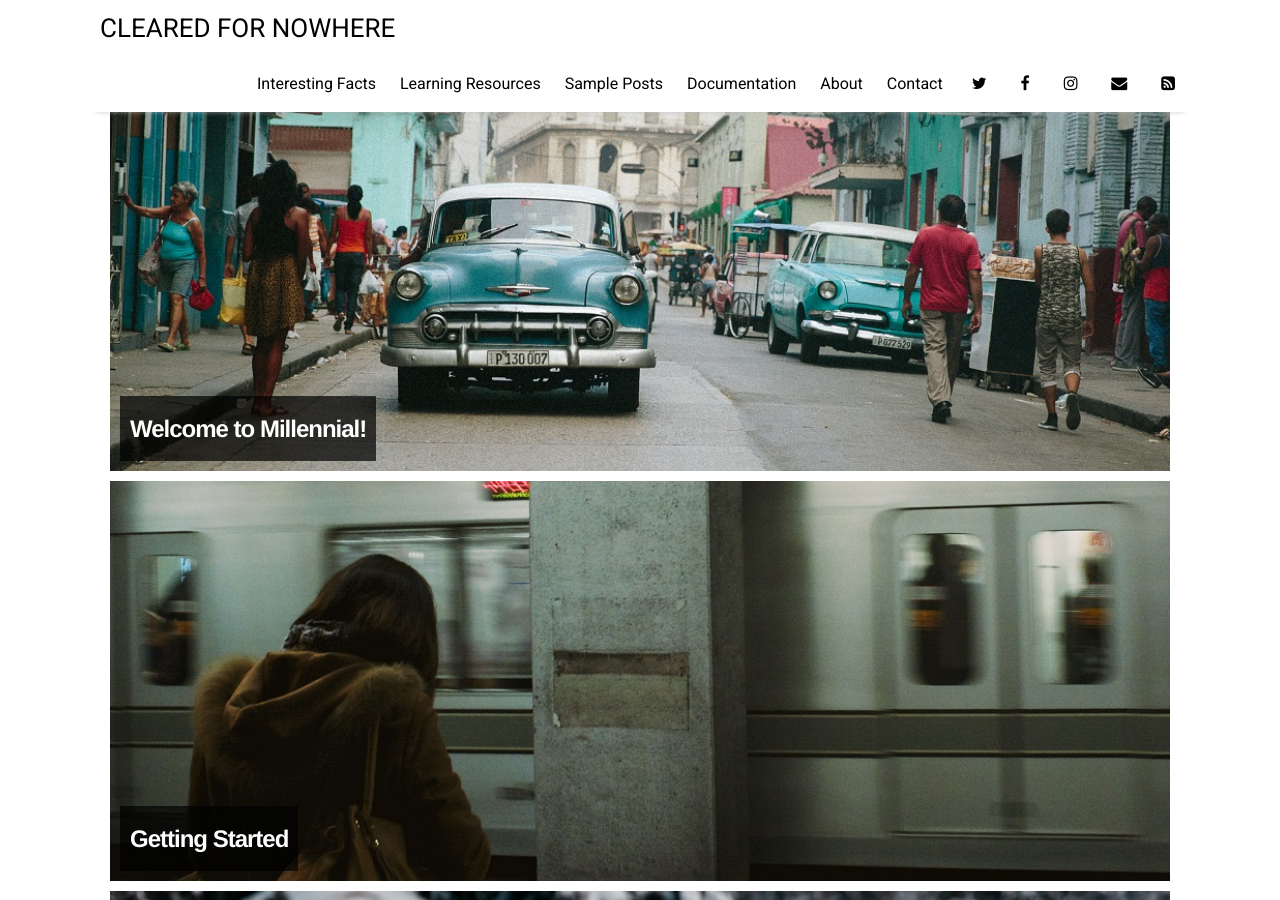
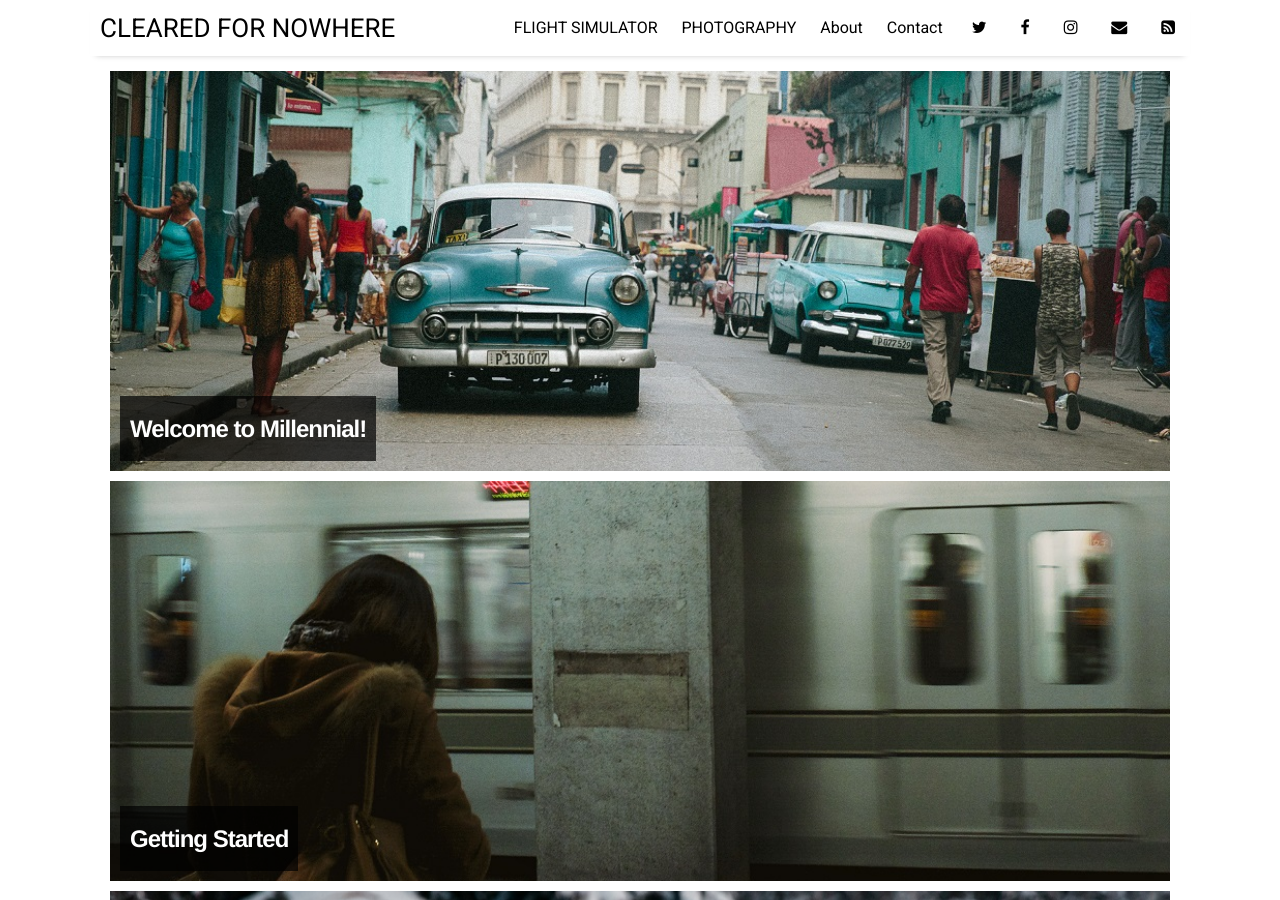
Before and after one commit to ClearedForNowhere/ClearedForNowhere.github.io, a Jekyll site: the page built from index.html, in a window 1280 px wide and 900 px high. Built offline with Jekyll 4.4.1, drawn with Linux system fonts in a browser that asks for light colours; nearby versions of some CDN libraries; the list of posts is cut into pages by our own code.

Commit message:
Update navigation menu

```diff
--- a/_data/settings.yml
+++ b/_data/settings.yml
@@ -7,10 +7,8 @@ disqus:
 google-ID: 'UA-112060364-2'
 
 menu:
-- {name: 'Interesting Facts',  url: 'facts'}
-- {name: 'Learning Resources', url: 'resources'}
-- {name: 'Sample Posts',       url: 'sample-posts'}
-- {name: 'Documentation',      url: 'documentation'}
+- {name: 'FLIGHT SIMULATOR',  url: 'flightsimulator'}
+- {name: 'PHOTOGRAPHY', url: 'photography'}
 - {name: 'About',              url: 'about'}
 - {name: 'Contact',            url: 'contact'}
 
```
